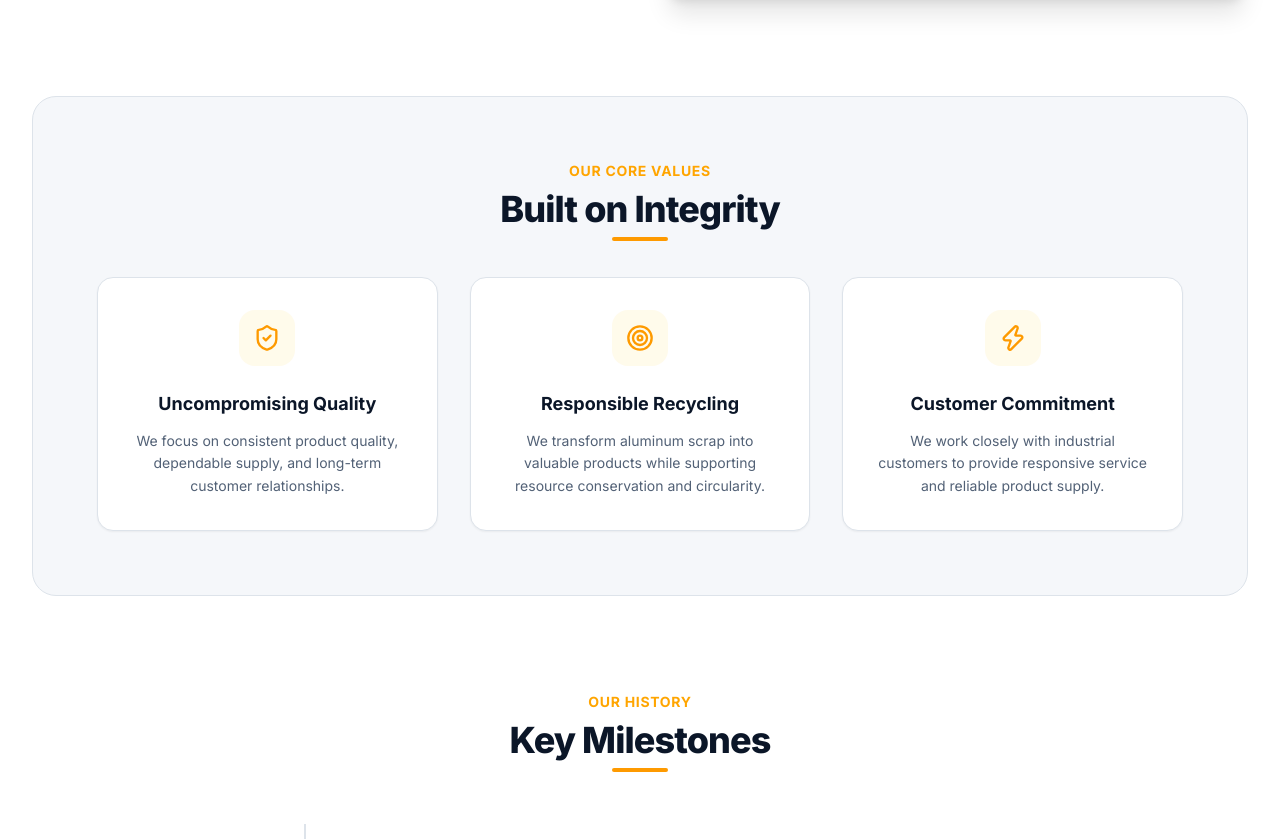
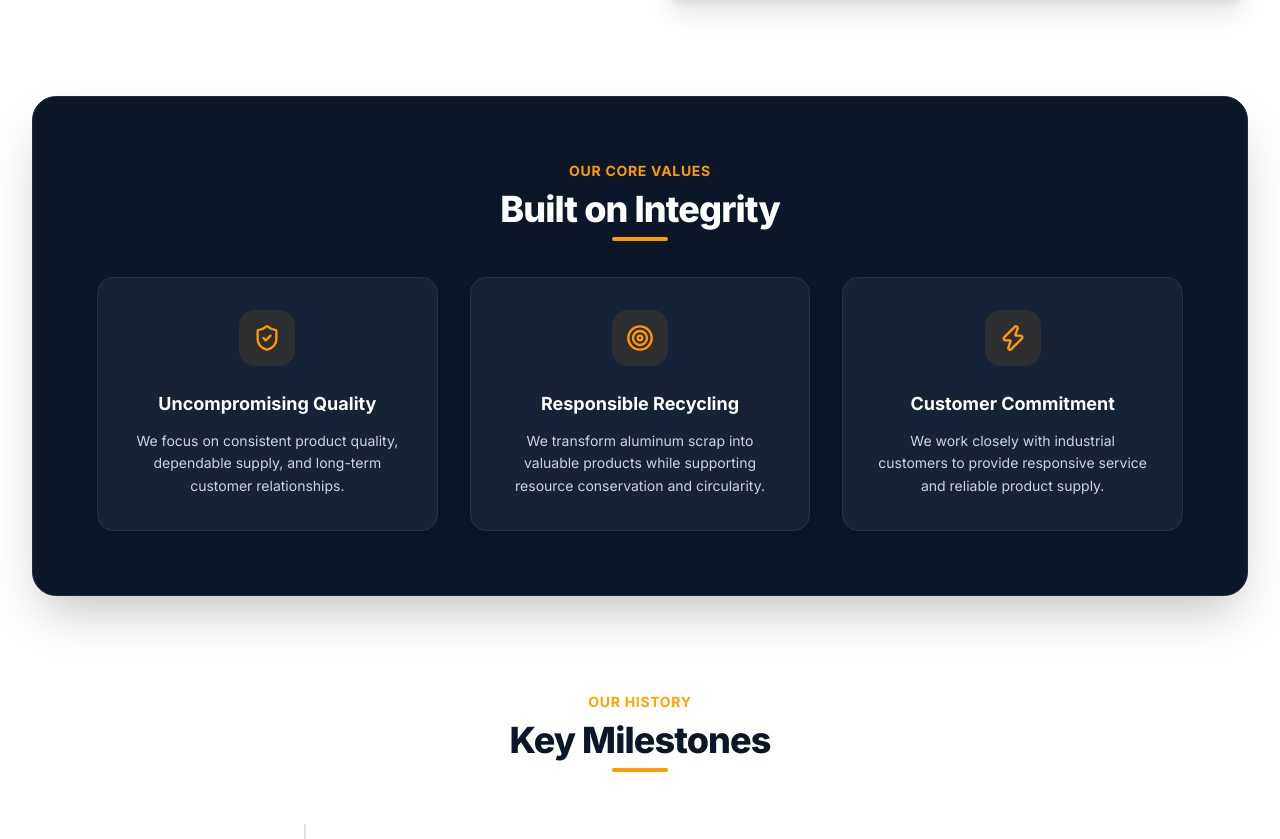
Before and after one commit to 28JayG/crystal-steel, a Next.js app: page /about in a window 1280 px wide. Shown: the part 810-1649 px from the top of the page. Built offline with nearby package versions, Linux system fonts and the light colour scheme.

Commit message:
feat: implement landing page layout with featured products and company highlights

```diff
--- a/src/app/about/page.tsx
+++ b/src/app/about/page.tsx
@@ -145,12 +145,15 @@ export default function AboutPage() {
           </div>
         </section>
 
-        {/* Core Values Section */}
-        <section className='mb-24 bg-[#F5F7FA] p-8 sm:p-12 md:p-16 rounded-3xl border border-[#DDE3EA] text-center'>
-          <Typography variant='accentLabel' className='mb-2 block'>
+        {/* Core Values Section (Dark Navy #0B1628) */}
+        <section className='mb-24 bg-[#0B1628] p-8 sm:p-12 md:p-16 rounded-3xl border border-[#1E293B] shadow-2xl text-center text-white'>
+          <Typography
+            variant='accentLabel'
+            className='mb-2 block text-amber-500'
+          >
             Our Core Values
           </Typography>
-          <h2 className='text-3xl sm:text-4xl font-extrabold text-[#0B1628] tracking-tight mb-12 relative inline-block'>
+          <h2 className='text-3xl sm:text-4xl font-extrabold text-white tracking-tight mb-12 relative inline-block'>
             Built on Integrity
             <span className='absolute -bottom-3 left-1/2 -translate-x-1/2 w-14 h-1 bg-amber-500 rounded-full' />
           </h2>
@@ -161,15 +164,15 @@ export default function AboutPage() {
               return (
                 <div
                   key={idx}
-                  className='flex flex-col items-center p-8 rounded-2xl bg-white border border-[#DDE3EA] hover:border-amber-500 shadow-xs hover:shadow-lg transition-all text-center'
+                  className='flex flex-col items-center p-8 rounded-2xl bg-[#162236] border border-[#24334A] hover:border-amber-500 shadow-lg hover:shadow-2xl transition-all duration-300 text-center group hover:-translate-y-1'
                 >
-                  <div className='flex h-14 w-14 items-center justify-center rounded-2xl bg-amber-50 text-amber-500 mb-6'>
+                  <div className='flex h-14 w-14 items-center justify-center rounded-2xl bg-amber-500/10 text-amber-500 mb-6 group-hover:bg-amber-500 group-hover:text-slate-950 transition-colors duration-300'>
                     <Icon className='h-7 w-7' />
                   </div>
-                  <h3 className='mb-3 text-lg font-bold text-[#0B1628]'>
+                  <h3 className='mb-3 text-lg font-bold text-white'>
                     {val.title}
                   </h3>
-                  <p className='text-sm text-[#526176] leading-relaxed'>
+                  <p className='text-sm text-[#CBD5E1] leading-relaxed'>
                     {val.description}
                   </p>
                 </div>
--- a/src/app/page.tsx
+++ b/src/app/page.tsx
@@ -134,15 +134,15 @@ export default function Home() {
               return (
                 <div
                   key={idx}
-                  className='flex flex-col items-center sm:items-start text-center sm:text-left p-8 rounded-2xl bg-white border border-[#DDE3EA] hover:border-amber-500 shadow-xs hover:shadow-lg transition-all duration-300 group hover:-translate-y-1'
+                  className='flex flex-col items-center sm:items-start text-center sm:text-left p-8 rounded-2xl bg-[#0B1628] border border-[#1E293B] hover:border-amber-500 shadow-xl hover:shadow-2xl transition-all duration-300 group hover:-translate-y-1'
                 >
-                  <div className='flex h-12 w-12 items-center justify-center rounded-xl bg-amber-50 text-amber-500 mb-6 group-hover:bg-amber-500 group-hover:text-slate-950 transition-colors duration-300'>
+                  <div className='flex h-12 w-12 items-center justify-center rounded-xl bg-amber-500/10 text-amber-500 mb-6 group-hover:bg-amber-500 group-hover:text-slate-950 transition-colors duration-300'>
                     <Icon className='h-6 w-6' />
                   </div>
-                  <h3 className='text-lg font-bold text-[#0B1628] mb-2'>
+                  <h3 className='text-lg font-bold text-white mb-2'>
                     {feature.title}
                   </h3>
-                  <p className='text-sm text-[#526176] leading-relaxed'>
+                  <p className='text-sm text-[#CBD5E1] leading-relaxed'>
                     {feature.description}
                   </p>
                 </div>
--- a/src/data/metrics.json
+++ b/src/data/metrics.json
@@ -1,6 +1,6 @@
 [
-  { "value": 25, "suffix": "+", "label": "Years of Experience" },
+  { "value": 15, "suffix": "+", "label": "Years of Experience" },
   { "value": 10, "suffix": "K+", "label": "Products Delivered" },
   { "value": 500, "suffix": "+", "label": "Happy Clients" },
-  { "value": 50, "suffix": "+", "label": "Countries Served" }
+  { "value": 20, "suffix": "+", "label": "Countries Served" }
 ]
```
